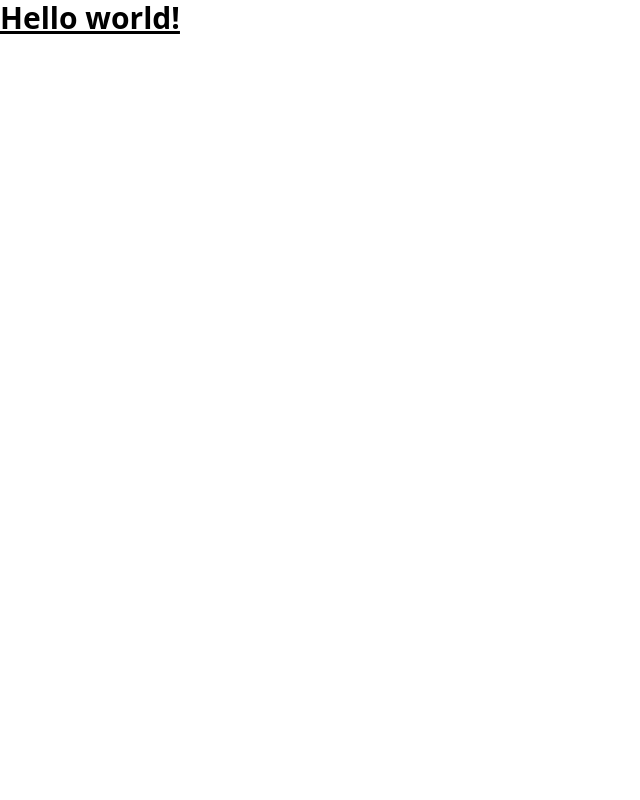
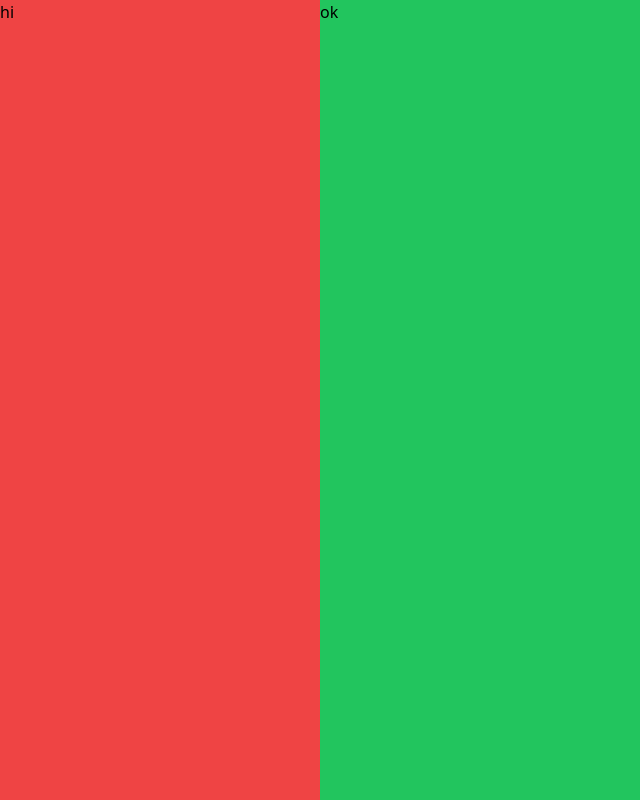
Before and after one commit to daniel-jebarson/daniel-jebarson.github.io, a React (Create React App) app: page / in a window 1280 px wide. Shown: the whole page, without its empty margins (0-640 px from the left). Built offline with nearby package versions, Linux system fonts and the light colour scheme.

Commit message:
🎨 Added Layout

```diff
--- a/src/App.js
+++ b/src/App.js
@@ -1,3 +1,11 @@
+import Layout from "./Layout/Layout";
+import Display from "./components/Display";
+import Slidebar from "./components/SlideBar";
 export default function App() {
-  return <h1 className="text-3xl font-bold underline">Hello world!</h1>;
+  return (
+    <Layout>
+      <Slidebar />
+      <Display />
+    </Layout>
+  );
 }
--- /dev/null
+++ b/src/Layout/Layout.js
@@ -0,0 +1,12 @@
+import React from "react";
+
+class Layout extends React.Component {
+  render() {
+    return (
+      <React.Fragment>
+        <div className="flex flex-row">{this.props.children}</div>
+      </React.Fragment>
+    );
+  }
+}
+export default Layout;
--- /dev/null
+++ b/src/components/Display.js
@@ -0,0 +1,3 @@
+export default function Display() {
+  return <div className="flex-auto bg-green-500">ok</div>;
+}
--- /dev/null
+++ b/src/components/SlideBar.js
@@ -0,0 +1,5 @@
+export default function Slidebar() {
+  return (
+    <div className="flex-none w-1/4 bg-red-500 h-screen min-w-[250px]">hi</div>
+  );
+}
```
